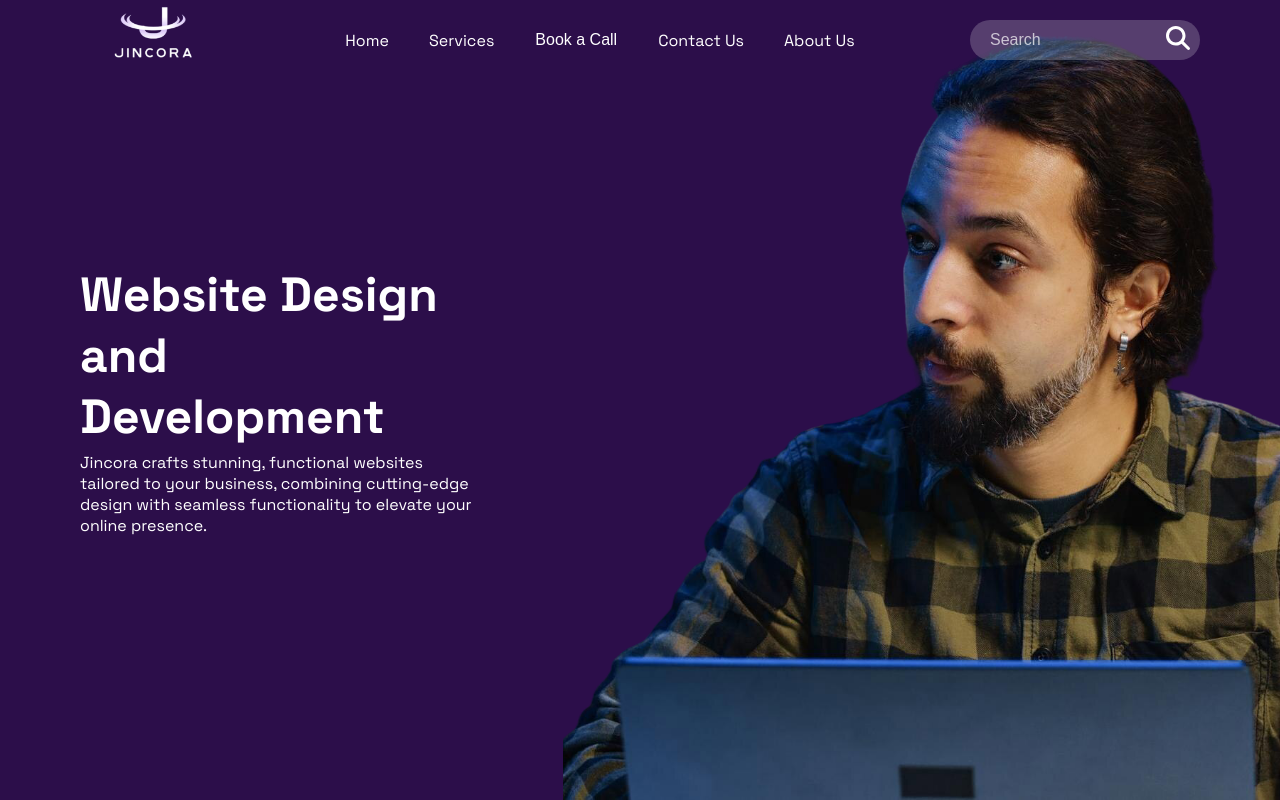
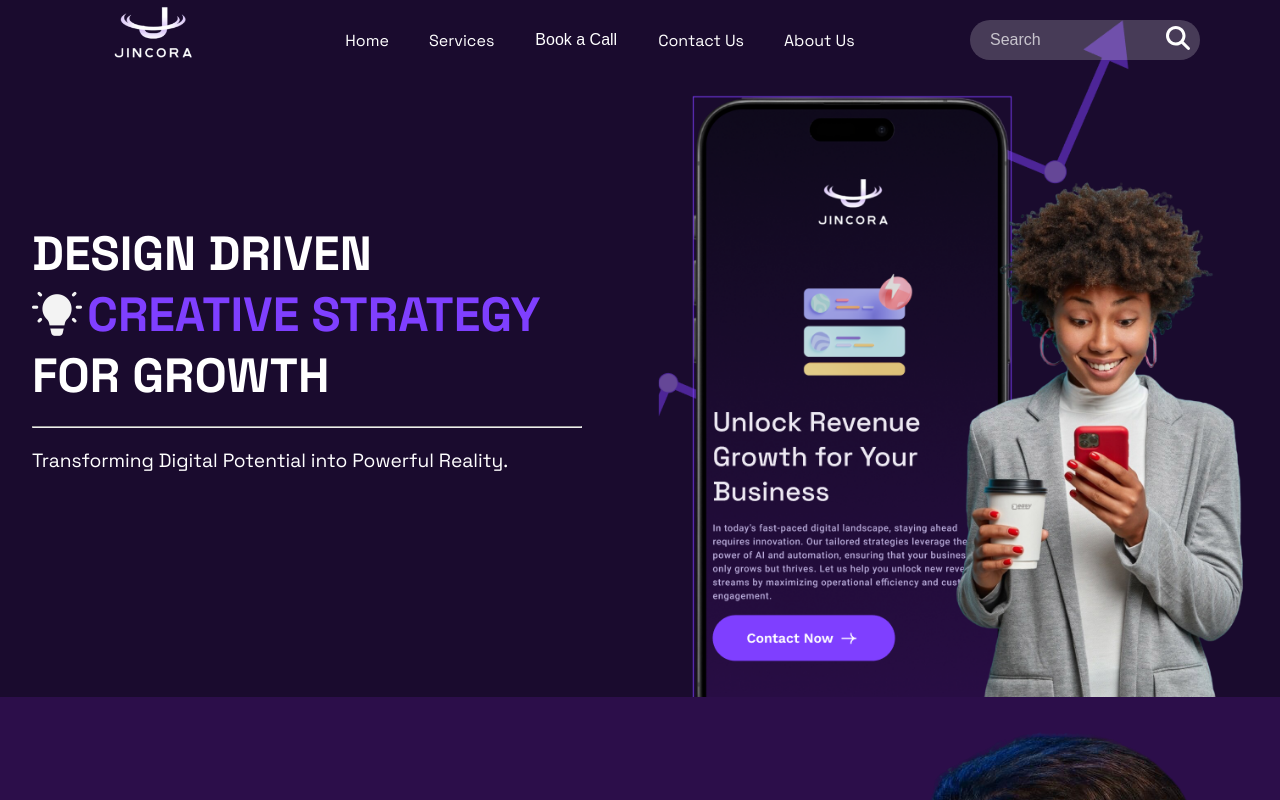
Before and after one commit to Jincora7/JincoraSite, a React (Vite) app: page / in a window 1280 px wide. Shown: the top 800 px of the page. Built offline with nearby package versions, Linux system fonts and the light colour scheme.

Commit message:
Hero Section

```diff
--- /dev/null
+++ b/src/components/Home/Hero-Section/HeroSection.css
@@ -0,0 +1,83 @@
+.hero-section-wrap {
+    width: 100%;
+    display: flex;
+    flex-direction: column;
+    align-items: center;
+    justify-content: center;
+    flex: 1;
+    padding: 0 20px;
+    background-color: #1A0B2E;
+}
+
+.hero-section-left {
+    margin-top: 5rem;
+}
+
+.hero-left-content-heading {
+    text-align: left;
+}
+
+.hero-section-left-content h1 {
+    font-size: 1.5rem;
+}
+
+.hero-section-left-content p {
+    font-size: 0.9rem;
+}
+
+.hero-section-left-content h1:nth-child(2) {
+    display: flex;
+    align-items: center;
+    gap: 5px;
+    color: #7F3FFF;
+}
+
+.hero-section-left-content .hero-section-left-bulb-image {
+    width: 50px;
+    min-width: 40px;
+}
+
+.hero-section-right {
+    display: flex;
+    align-items: center;
+    justify-content: flex-end;
+}
+
+.hero-section-right-image {
+    width: 120%;
+    max-width: 700px;
+    height: auto;
+    margin-bottom: 0;
+    object-fit: cover;
+    object-position: center;
+}
+
+
+
+@media (min-width:768px) {
+    .hero-section-wrap {
+        flex-direction: row;
+        height: auto;
+        gap: 10rem;
+        padding: 0 2rem;
+    }
+
+    .hero-section-left {
+        margin-top: 0;
+    }
+
+    .hero-section-left-content {
+        width: 550px;
+        max-width: 550px;
+    }
+
+    .hero-section-left-content p {
+        font-size: 1.2rem;
+    }
+
+    .hero-section-left-content h1 {
+        font-size: 3rem;
+    }
+
+
+}
--- /dev/null
+++ b/src/components/Home/Hero-Section/HeroSection.jsx
@@ -0,0 +1,35 @@
+import "./HeroSection.css"
+
+import React from 'react'
+import bulb from "../../../assets/bulb.png"
+import maskGrp from "../../../assets/Mask_group.png"
+
+const HeroSection = () => {
+    return (
+        <div className="hero-section-wrap">
+            <div className="hero-section-left">
+                <div className="hero-section-left-content">
+                    <div className="hero-left-content-heading">
+                        <h1>DESIGN DRIVEN</h1>
+                        <h1>
+                            <img className="hero-section-left-bulb-image" src={bulb} alt="" />
+                            CREATIVE STRATEGY
+                        </h1>
+                        <h1>FOR GROWTH</h1>
+                    </div>
+
+                    <hr />
+
+                    <p>Transforming Digital Potential into Powerful Reality.</p>
+                </div>
+            </div>
+
+
+            <div className="hero-section-right">
+                <img className="hero-section-right-image" src={maskGrp} alt="" />
+            </div>
+        </div>
+    )
+}
+
+export default HeroSection
--- a/src/components/Home/Home-Cards/HomeCard.css
+++ b/src/components/Home/Home-Cards/HomeCard.css
@@ -2,7 +2,6 @@
     width: 100%;
     display: flex;
     flex-direction: column;
-    height: 100vh;
     flex: 1;
 }
 
@@ -27,7 +26,6 @@
 }
 
 .home-card-right{
-    height: 50%;
     display: flex;
     justify-content: center;
     overflow: hidden;
@@ -35,7 +33,8 @@
 
 .home-card-right img{
     width: 100%;
-    height: 100%;
+    max-height: 1000px;
+    height: auto;
     object-fit: cover;
     object-position: center;
 }
@@ -44,6 +43,7 @@
 @media (min-width:768px) {
     .home-card-wrap{
         flex-direction: row;
+        height: 100vh;
     }
 
     .home-card-left,.home-card-right{
--- a/src/components/Home/Home.jsx
+++ b/src/components/Home/Home.jsx
@@ -1,10 +1,12 @@
 import React from 'react'
 import HomeCards from './Home-Cards/HomeCards.jsx'
 import cardImage from "../../assets/website-development.png"
+import HeroSection from './Hero-Section/HeroSection.jsx'
 
 function Home() {
   return (
     <div className="home-wrapper">
+      <HeroSection/>
       <HomeCards bgColor="#2C0E4A" image={cardImage} heading="Website Design and Development" para="Jincora crafts stunning, functional websites tailored to your business, combining cutting-edge design with seamless functionality to elevate your online presence." />
     </div>
   )
```
Also changed, not shown: src/assets/Mask_Group.png (added).
